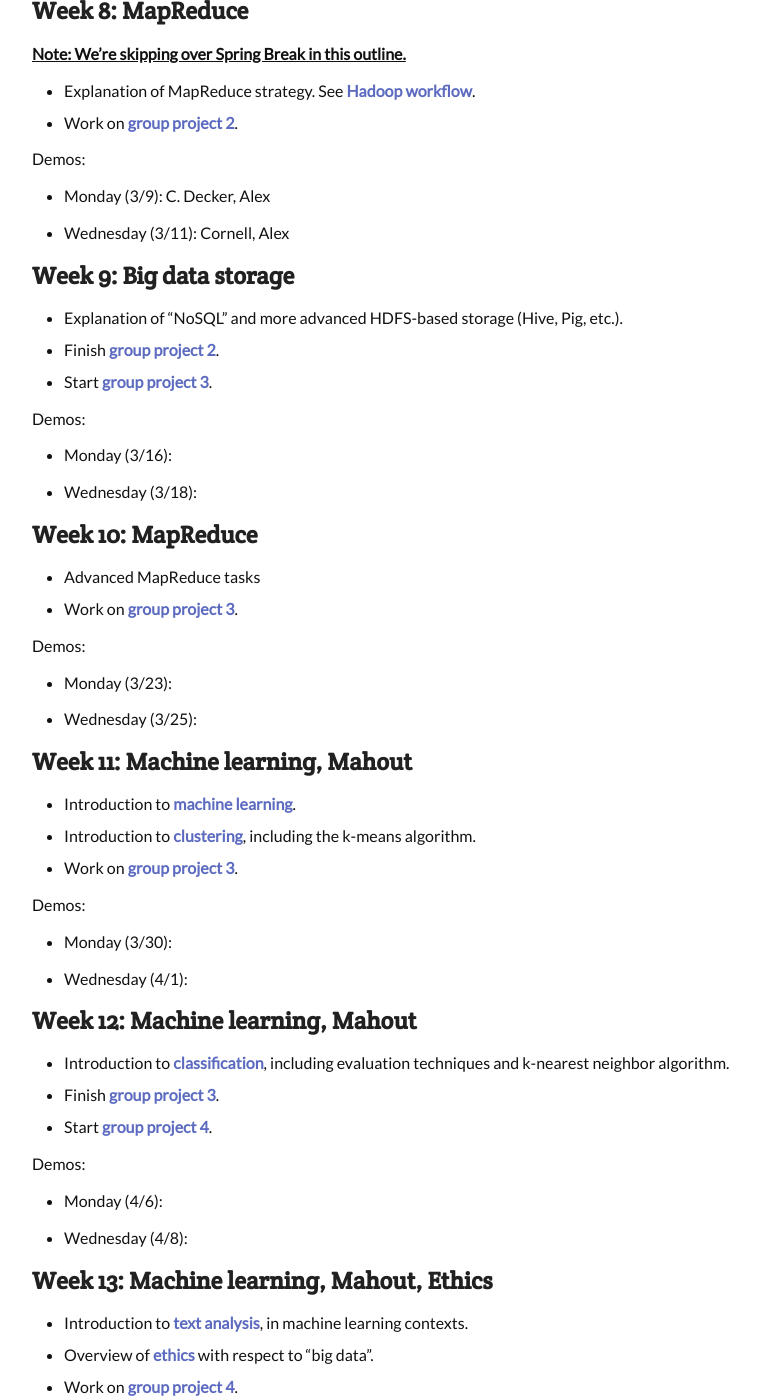
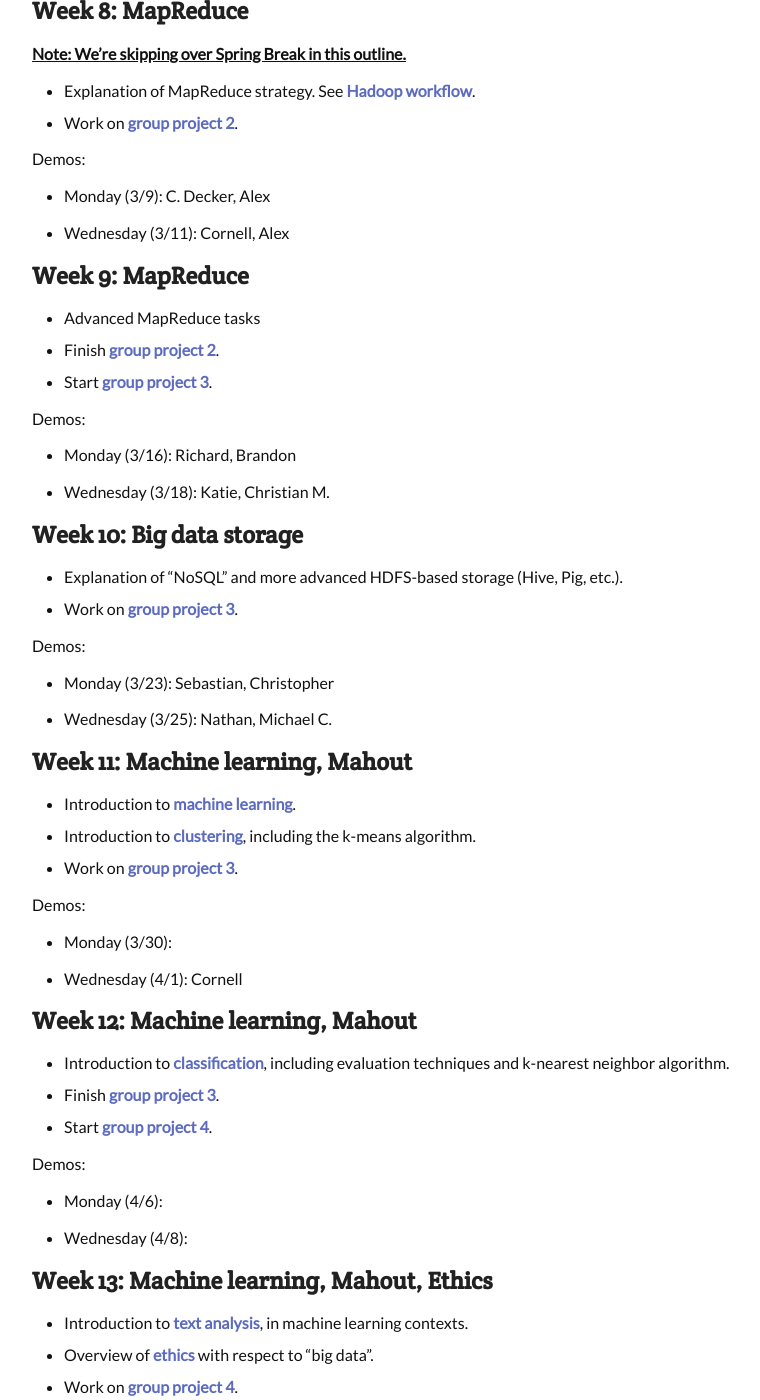
Before and after one commit to joshuaeckroth/cinf401-website, a Jekyll site: the page built from notes/calendar.markdown, in a window 1280 px wide and 1400 px high, scrolled down 2629 px. Shown: the whole window, without its empty margins (183-943 px from the left). Built offline with Jekyll 4.4.1, drawn with Linux system fonts in a browser that asks for light colours; Markdown is read by kramdown in place of the engine named in the settings; some of the changed text lies outside the part shown.

Commit message:
Added more demo dates.

```diff
--- a/notes/calendar.markdown
+++ b/notes/calendar.markdown
@@ -108,28 +108,28 @@
 
 - Wednesday (3/11): Cornell, Alex
 
-## Week 9: Big data storage
+## Week 9: MapReduce
 
-- Explanation of "NoSQL" and more advanced HDFS-based storage (Hive, Pig, etc.).
+- Advanced MapReduce tasks
 - Finish [group project 2](/assignments/2015-03-17-group-project-2.html).
 - Start [group project 3](/assignments/2015-04-07-group-project-3.html).
 
 Demos:
 
-- Monday (3/16):
+- Monday (3/16): Richard, Brandon
 
-- Wednesday (3/18):
+- Wednesday (3/18): Katie, Christian M.
 
-## Week 10: MapReduce
+## Week 10: Big data storage
 
-- Advanced MapReduce tasks
+- Explanation of "NoSQL" and more advanced HDFS-based storage (Hive, Pig, etc.).
 - Work on [group project 3](/assignments/2015-04-07-group-project-3.html).
 
 Demos:
 
-- Monday (3/23):
+- Monday (3/23): Sebastian, Christopher
 
-- Wednesday (3/25):
+- Wednesday (3/25): Nathan, Michael C.
 
 ## Week 11: Machine learning, Mahout
 
@@ -141,7 +141,7 @@
 
 - Monday (3/30):
 
-- Wednesday (4/1):
+- Wednesday (4/1): Cornell
 
 ## Week 12: Machine learning, Mahout
 
```
